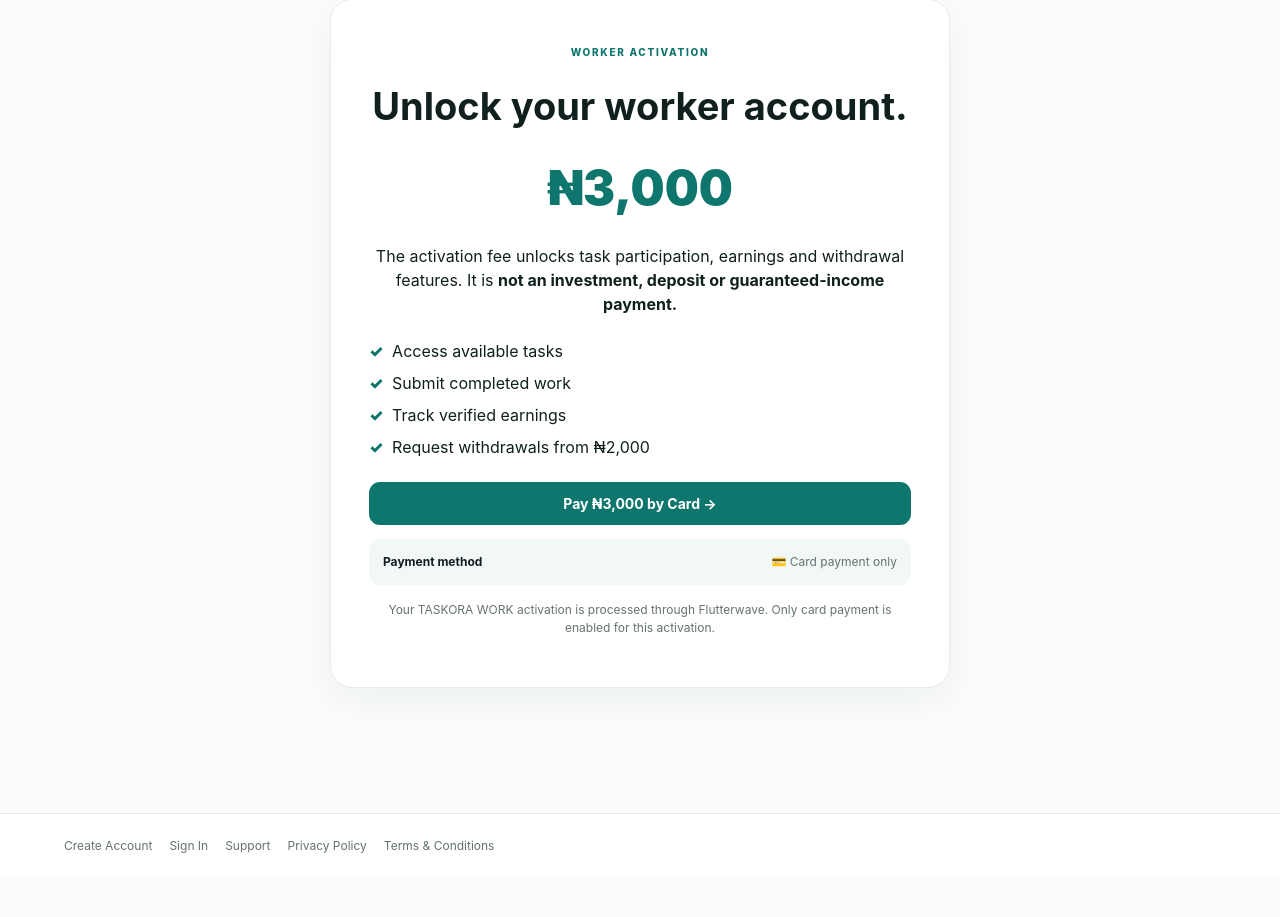
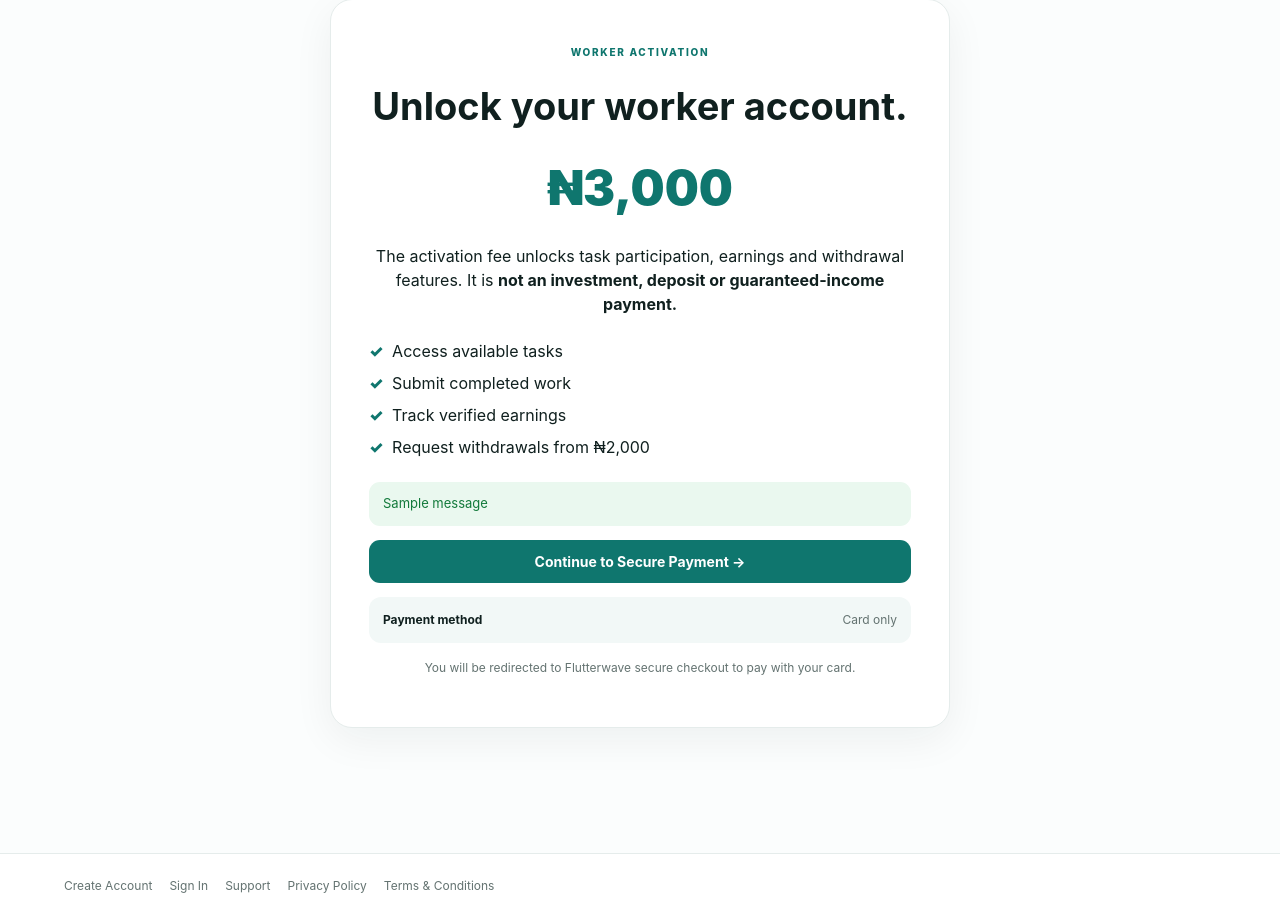
Before and after one commit to ssdplc1-crypto/taskora-work, a Flask app: template templates/activate.html in a window 1280 px wide. Shown: the part 199-1116 px from the top of the page. Before the commit the page ends 1052 px from the top, so only its background shows below. Run offline with Flask 3, Linux system fonts and the light colour scheme; the template is opened without the code that fills it, so the values that code supplies are empty; tables that the repository leaves empty hold one stand-in row (values such as "Sample post"); one stand-in notice (Sample message) is shown; some libraries are stand-ins or nearby versions.

Commit message:
Add files via upload

```diff
--- a/templates/activate.html
+++ b/templates/activate.html
@@ -7,8 +7,9 @@
   <div class="price">₦3,000</div>
   <p>The activation fee unlocks task participation, earnings and withdrawal features. It is <strong>not an investment, deposit or guaranteed-income payment.</strong></p>
   <ul class="checklist"><li>Access available tasks</li><li>Submit completed work</li><li>Track verified earnings</li><li>Request withdrawals from ₦2,000</li></ul>
-  <form method="post" action="{{ url_for('activate_pay') }}"><button class="btn full" type="submit">Pay ₦3,000 by Card →</button></form>
-  <div class="payment-method-note" style="margin-top:14px"><b>Payment method</b><span>💳 Card payment only</span></div>
-  <p class="muted">Your TASKORA WORK activation is processed through Flutterwave. Only card payment is enabled for this activation.</p>
+  {% with messages = get_flashed_messages(with_categories=true) %}{% for category, message in messages %}<div class="alert {{ category }}" style="margin:14px 0;text-align:left;">{{ message }}</div>{% endfor %}{% endwith %}
+  <form method="post" action="{{ url_for('activate_pay') }}"><button class="btn full" type="submit">Continue to Secure Payment →</button></form>
+  <div class="payment-method-note" style="margin-top:14px"><b>Payment method</b><span>Card only</span></div>
+  <p class="muted">You will be redirected to Flutterwave secure checkout to pay with your card.</p>
 </div>
 {% endblock %}
```
